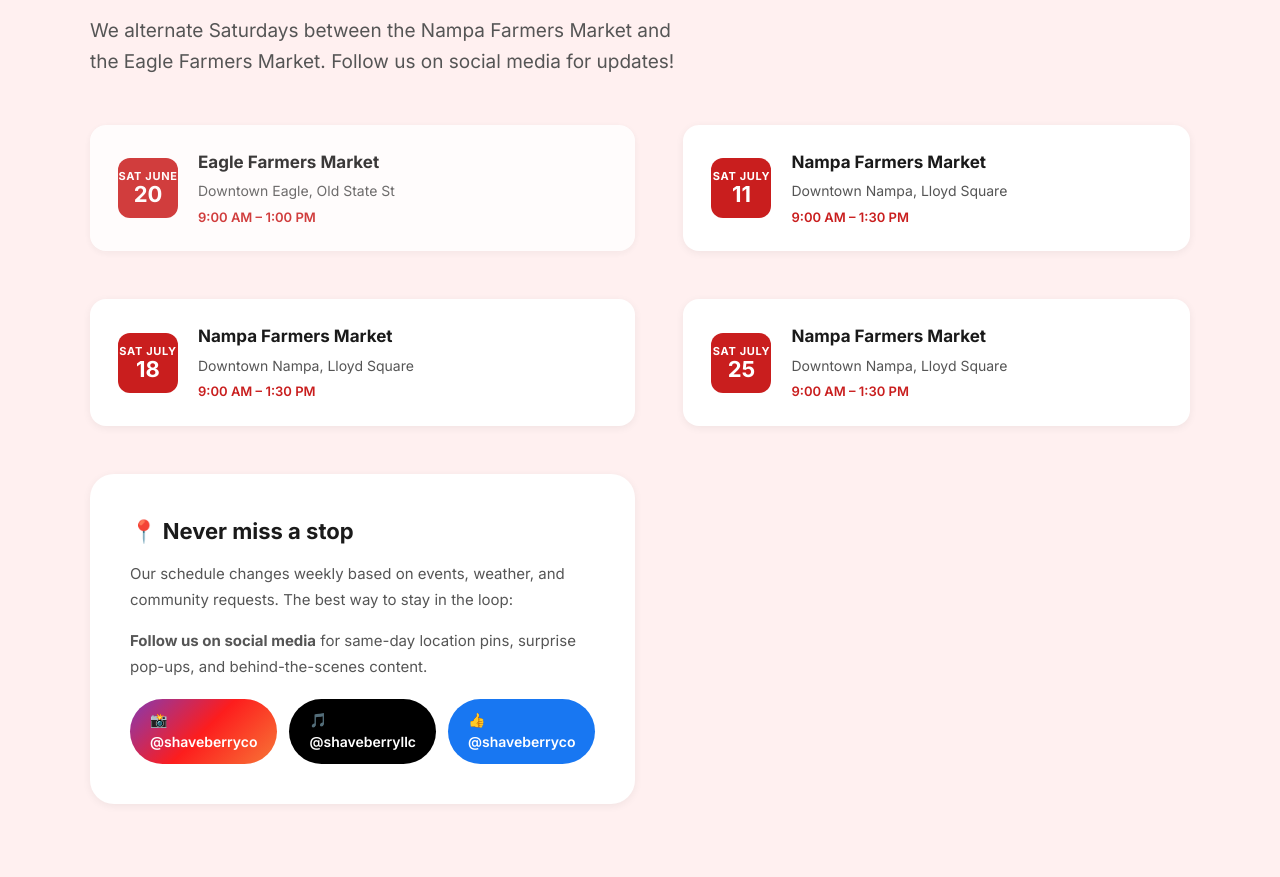
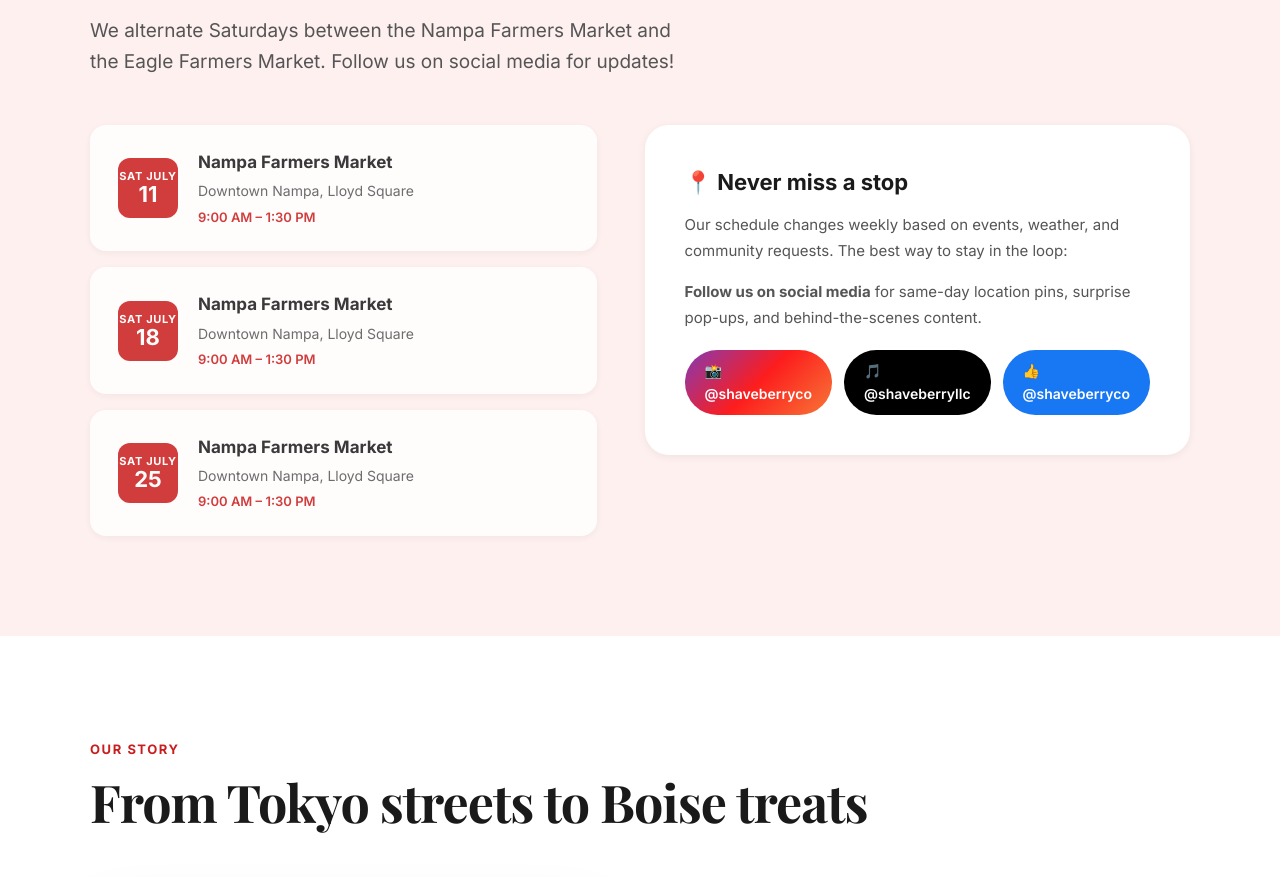
Before and after one commit to sjarawan/ShaveBerry, a plain HTML site: page index.html in a window 1280 px wide. Shown: the part 2669-3546 px from the top of the page. Drawn offline with nearby package versions, Linux system fonts and the light colour scheme; a web font is replaced by a local one.

Commit message:
fixed upcoming schedule

```diff
--- a/index.html
+++ b/index.html
@@ -1065,15 +1065,6 @@
       <div class="schedule-wrapper">
         <div class="schedule-list">
           <div class="schedule-card">
-            <div class="schedule-day"><span class="day-name">Sat June</span><span class="day-num">20</span></div>
-            <div class="schedule-info">
-              <h4>Eagle Farmers Market</h4>
-              <p>Downtown Eagle, Old State St</p>
-              <div class="schedule-time">9:00 AM &ndash; 1:00 PM</div>
-            </div>
-          </div>
-        </div>
-          <div class="schedule-card">
             <div class="schedule-day"><span class="day-name">Sat July</span><span class="day-num">11</span></div>
             <div class="schedule-info">
               <h4>Nampa Farmers Market</h4>
@@ -1097,7 +1088,7 @@
               <div class="schedule-time">9:00 AM &ndash; 1:30 PM</div>
             </div>
           </div>
-
+        </div>
         <div class="schedule-note">
           <h3>&#x1F4CD; Never miss a stop</h3>
           <p>Our schedule changes weekly based on events, weather, and community requests. The best way to stay in the loop:</p>
```
